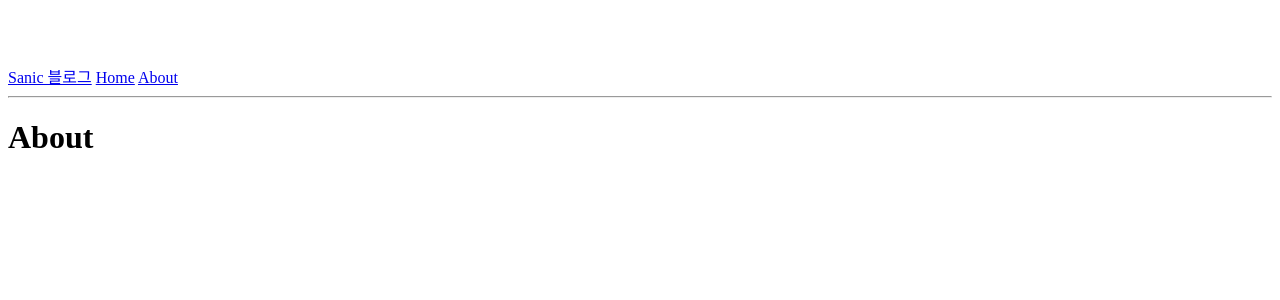
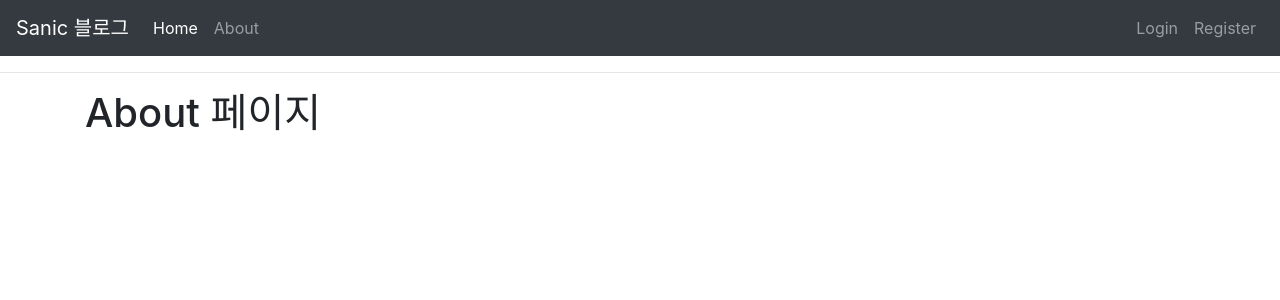
Before and after one commit to kangheeyong/TEST-sanic-blog, a Python web app: template myblog/templates/about.html in a window 1280 px wide. Shown: the top 300 px of the page. Run offline with Jinja, Linux system fonts and the light colour scheme; the template is opened without the code that fills it, so the values that code supplies are empty; some libraries are stand-ins or nearby versions.

Commit message:
add template bootstrap

```diff
--- a/myblog/app.py
+++ b/myblog/app.py
@@ -43,5 +43,4 @@ async def about(request):
 
 
 if __name__ == '__main__':
-    breakpoint()
     app.run(host='0.0.0.0', port=8080, debug=True)
--- a/myblog/templates/about.html
+++ b/myblog/templates/about.html
@@ -2,6 +2,6 @@
 
 {% block content %}
 <div class="container">
-    <h1>About</h1>
+    <h1>About 페이지</h1>
 </div>
 {% endblock %}
--- a/myblog/templates/layout.html
+++ b/myblog/templates/layout.html
@@ -7,6 +7,15 @@
         {% else %}
         <title>Sanic 블로그</title>
         {% endif %}
+
+        <!-- Bootstrap core CSS -->
+        <link rel="stylesheet" href="https://stackpath.bootstrapcdn.com/bootstrap/4.1.3/css/bootstrap.min.css"
+                               integrity="sha384-MCw98/SFnGE8fJT3GXwEOngsV7Zt27NXFoaoApmYm81iuXoPkFOJwJ8ERdknLPMO" crossorigin="anonymous">
+
+        <!-- Font awesome CSS -->
+        <link rel="stylesheet" href="https://use.fontawesome.com/releases/v5.2.0/css/all.css"
+                               integrity="sha384-hWVjflwFxL6sNzntih27bfxkr27PmbbK/iSvJ+a4+0owXq79v+lsFkW54bOGbiDQ" crossorigin="anonymous">
+
         <!-- Custom styles for this template -->
         <link rel="stylesheet" href="{{ url_for('static', filename='layout.css', name='css') }}">
         {% block stylesheet %}{% endblock %}
@@ -14,11 +23,27 @@
     </head>
 
     <body>
-        <header>
-            <nav>
-                <a href="{{ url_for('index') }}">Sanic 블로그</a>
-                <a href="{{ url_for('index') }}">Home</a>
-                <a href="{{ url_for('about') }}">About</a>
+        <header class="site-header">
+            <nav class="navbar navbar-expand-md fixed-top navbar-dark bg-dark mb-4">
+                <a class="navbar-brand" href="{{ url_for('index') }}">Sanic 블로그</a>
+                <button class="navbar-toggler" type="button" data-toggle="collapse" data-target="#navbarCollapse" aria-controls="navbarCollapse" aria-expanded="false" aria-label="Toggle navigation">
+                    <span class="navbar-toggler-icon"></span>
+                </button>
+                <div class="collapse navbar-collapse" id="navbarCollapse">
+                    <ul class="navbar-nav mr-auto">
+                        <li class="nav-item active">
+                            <a class="nav-link" href="{{ url_for('index') }}">Home</a>
+                        </li>
+                        <li class="nav-item">
+                            <a class="nav-link" href="{{ url_for('about') }}">About</a>
+                        </li>
+                    </ul>
+                    <!-- Navbar right side -->
+                    <div class="navbar-nav mt-mb-0">
+                        <a class="nav-item nav-link" href="{#{ url_for('login') }#}">Login</a>
+                        <a class="nav-item nav-link" href="{#{ url_for('registration') }#}">Register</a>
+                    </div>
+                </div>
             </nav>
             <hr>
         </header>
@@ -27,5 +52,21 @@
         <!-- Main content block -->
         {% block content %}{% endblock %}
         </main>
+        <!-- Bootstrap core JavaScript
+        ================================================== -->
+        <!-- Placed at the end of the document so the pages load faster -->
+        <script src="https://code.jquery.com/jquery-3.3.1.min.js"
+                integrity="sha256-FgpCb/KJQlLNfOu91ta32o/NMZxltwRo8QtmkMRdAu8=" crossorigin="anonymous"></script>
+        <script src="https://cdnjs.cloudflare.com/ajax/libs/popper.js/1.14.3/umd/popper.min.js"
+                integrity="sha384-ZMP7rVo3mIykV+2+9J3UJ46jBk0WLaUAdn689aCwoqbBJiSnjAK/l8WvCWPIPm49" crossorigin="anonymous"></script>
+        <script src="https://stackpath.bootstrapcdn.com/bootstrap/4.1.3/js/bootstrap.min.js"
+                integrity="sha384-ChfqqxuZUCnJSK3+MXmPNIyE6ZbWh2IMqE241rYiqJxyMiZ6OW/JmZQ5stwEULTy" crossorigin="anonymous"></script>
+
+        <!-- Font awesome -->
+        <script defer src="https://use.fontawesome.com/releases/v5.2.0/js/all.js"
+                integrity="sha384-4oV5EgaV02iISL2ban6c/RmotsABqE4yZxZLcYMAdG7FAPsyHYAPpywE9PJo+Khy" crossorigin="anonymous"></script>
+
+        <!-- Custom scripts -->
+        {% block scripts %}{% endblock %}
     </body>
 </html>
--- a/requirements.txt
+++ b/requirements.txt
@@ -1,3 +1,4 @@
 sanic
 sanic_jinja2
 pytest
+sqlalchemy
```
Also changed, not shown: myblog/templates/index.html (+33 -12 lines).
